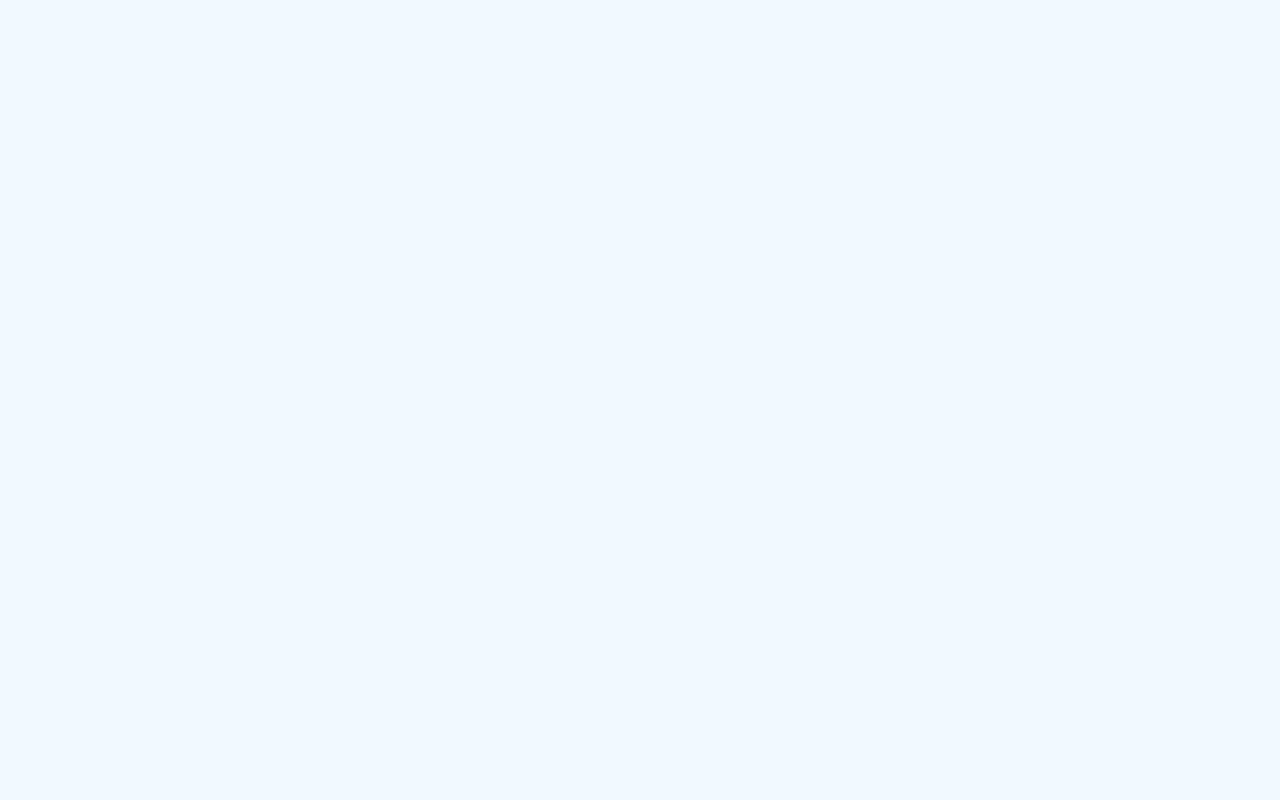
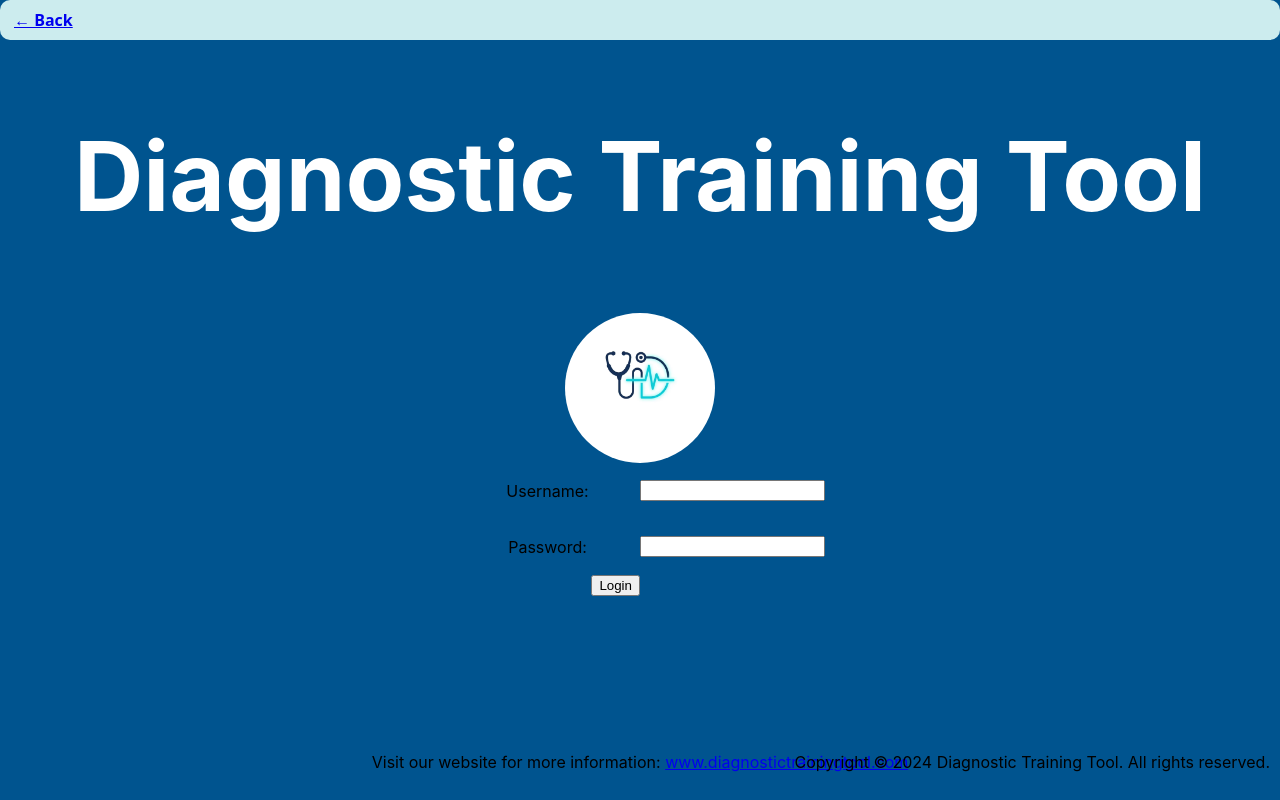
Before and after one commit to eddie-reyes/dtt, a React (Vite) app: page /login in a window 1280 px wide. Before the commit this address had no page. Built offline with nearby package versions, Linux system fonts and the light colour scheme.

Commit message:
work on restructuring

```diff
--- a/src/App.jsx
+++ b/src/App.jsx
@@ -1,8 +1,9 @@
 // import { useState } from 'react'
 import { Routes, Route } from 'react-router-dom';
 import Home from './pages/HomePage.jsx';
-import './App.css'
+import './App.module.css'
 import CalculatorPage from './pages/CalculatorPage.jsx'
+import LogInPage from './pages/LoginPage.jsx';
 
 
 function App() {
@@ -12,6 +13,7 @@ function App() {
 	<Routes>
 		<Route path="/" element={<Home />} />
 		<Route path="/calculator" element={<CalculatorPage />}/>
+    <Route path="/login" element={<LogInPage />}/>
 	</Routes>
 
       // <div>
--- a/src/components/Calculator.jsx
+++ b/src/components/Calculator.jsx
@@ -1,4 +1,5 @@
 import { useState } from "react";
+import styles from "../App.module.css";
 
 export default function Calculator() {
 
@@ -53,10 +54,10 @@ export default function Calculator() {
 	};
 
 	return (
-    <div className="page">
-      <div className="display">{display}</div>
+    <div className={styles.calculator}>
+      <div className={styles.display}>{display}</div>
 
-      <div className="grid">
+      <div className={styles.grid}>
         <button onClick={clear}>C</button>
         <button onClick={backspace}>⌫</button>
         <button onClick={() => handleOperator("/")}>÷</button>
--- /dev/null
+++ b/src/components/Login/Login.jsx
@@ -0,0 +1,42 @@
+import { Link } from "react-router-dom";
+import styles from "./Login.module.css";
+
+export default function login() {
+    return (
+    <>
+        <div className={styles.backButton}>
+        <Link to="/" className={styles.back}>
+        ← Back
+        </Link>
+    </div>
+    <div className={styles.body}>
+        <div className={styles.title}>
+            <h1>Diagnostic Training Tool</h1>
+        </div>
+
+        <div className={styles.logo}>
+            <img src="./src/assets/logo.png" alt="" className={styles.img}/>
+        </div>
+
+        <div className={styles.login}>
+            <p className={`${styles.usernametext} ${styles.text}`}>Username:</p>
+            <input type="text" className={styles.usernameinput} name="username"/>
+
+            <p className={`${styles.passwordtext} ${styles.text}`}>Password:</p>
+            <input type="password" className={styles.passwordinput} name="password"/>
+        </div>
+
+        <div className={styles.login}>
+            <button id="loginbutton">Login</button>
+        </div>
+
+        <div className={`${styles.visittext} ${styles.text}`}>
+            <p>Visit our website for more information: <a href="https://www.diagnostictrainingtool.com">www.diagnostictrainingtool.com</a></p>
+        </div>
+        <div className={`${styles.copyright} ${styles.text}`}>
+            <p>Copyright © 2024 Diagnostic Training Tool. All rights reserved.</p>
+        </div>
+    </div>
+    </>
+    )
+}
--- /dev/null
+++ b/src/components/Login/Login.module.css
@@ -0,0 +1,107 @@
+.body {
+    grid: 1fr 1fr 1fr / 1fr 1fr 1fr;
+    background: #00548fFF;
+    font-family: -apple-system, BlinkMacSystemFont, 'Segoe UI', Roboto, Helvetica, Arial, sans-serif, 'Apple Color Emoji', 'Segoe UI Emoji', 'Segoe UI Symbol';
+}
+
+.body:before {
+    content: "";
+    position: absolute;
+    top: 0;
+    left: 0;
+    width: 100%;
+    height: 100%;
+    background: #00548fFF;
+    z-index: -1; /* Ensure the overlay is behind the content */
+}
+
+.title {
+    grid-area: 1 / 1 / 2 / 4;
+    display: flex;
+    justify-content: center;
+    align-items: center;
+    color: white;
+    font-size: 3em;
+}
+
+.logo {
+    grid-area: 2 / 2 / 3 / 3;
+    display: flex;
+    justify-content: center;
+    align-items: center;
+}
+
+.img {
+    width: 150px;
+    height: 150px;
+    border-radius: 50%;
+}
+
+.login {
+    display: grid;
+    grid-template-rows: 1fr 1fr;
+    grid-template-columns: 1fr 1fr;
+    align-items: start;
+    align-content: stretch;
+    justify-items: start;
+    justify-content: stretch;
+
+    align-self: center;
+    justify-self: center;
+    grid-column: 2;
+    grid-row: 2;
+}
+
+.usernametext {
+     align-self: center;
+     justify-self: center;
+     grid-column: 1;
+     grid-row: 1;
+}
+
+.usernameinput {
+     align-self: center;
+     justify-self: center;
+     grid-column: 2;
+     grid-row: 1;
+}
+
+.passwordtext {
+     align-self: center;
+     justify-self: center;
+     grid-column: 1;
+     grid-row: 2;
+}
+
+.passwordinput {
+     align-self: center;
+     justify-self: center;
+     grid-column: 2;
+     grid-row: 2;
+}
+
+.visittext {
+    position: absolute;
+    bottom: 10px;
+    left: 50%;
+    transform: translateX(-50%);
+}
+
+.copyright {
+    position: absolute;
+    bottom: 10px;
+    right: 10px;
+}
+
+.text {
+    color: black;
+}
+
+.backButton {
+  text-decoration: none;
+  padding: 8px 14px;
+  border-radius: 10px;
+  background: var(--light-teal);
+  color: var(--dark-teal);
+  font-weight: 600;
+}
--- a/src/pages/CalculatorPage.jsx
+++ b/src/pages/CalculatorPage.jsx
@@ -1,10 +1,11 @@
 import { Link } from "react-router-dom";
+import styles from "../App.module.css";
 import Calculator from "../components/Calculator.jsx";
 
 export default function CalculatorPage () {
   return (
-    <div className="page">
-      <Link to="/" className="back">
+    <div className={styles.page}>
+      <Link to="/" className={styles.back}>
         ← Back
       </Link>
 
--- a/src/pages/HomePage.jsx
+++ b/src/pages/HomePage.jsx
@@ -1,11 +1,15 @@
 import { Link } from "react-router";
+import styles from "../App.module.css";
 
 export default function Home () {
   return (
-    <div className="page">
-      <h1 className="title">Main Page</h1>
-      <Link to="/calculator" className="open-btn">
+    <div className={styles.page}>
+      <h1 className={styles.title}>Main Page</h1>
+      <Link to="/calculator" className={styles.openBtn}>
         Open Calculator
+      </Link>
+      <Link to="/login" className={styles.openBtn}>
+        Open Login
       </Link>
     </div>
   );
--- /dev/null
+++ b/src/pages/LogInPage.jsx
@@ -0,0 +1,10 @@
+import { Link } from "react-router-dom";
+import Login from "../components/Login/Login.jsx";
+
+export default function LoginPage () {
+  return (
+    <div className="page">
+      <Login />
+    </div>
+  );
+}
```
Also changed, not shown: src/App.module.css (renamed from src/App.css), src/assets/logo.png (added).
